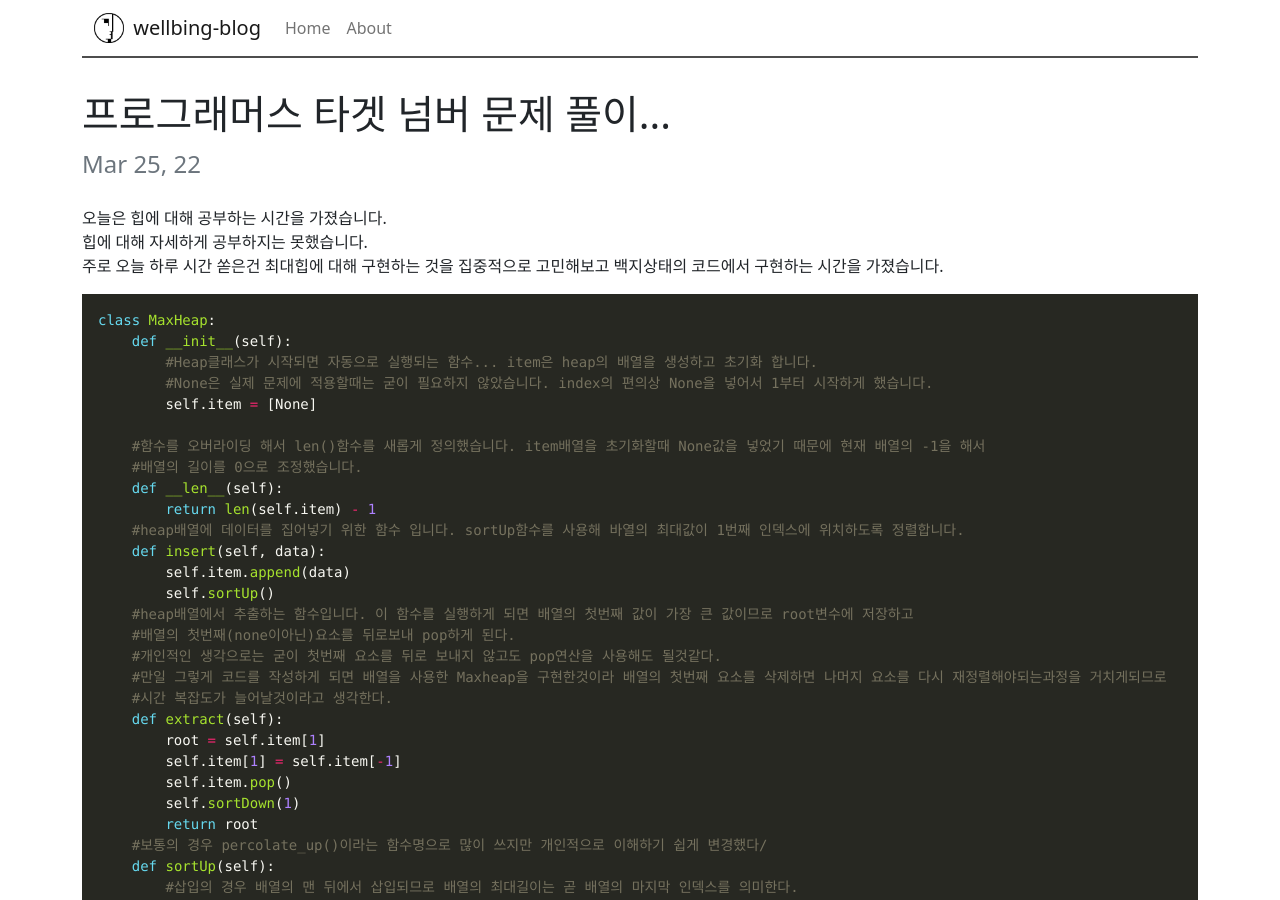
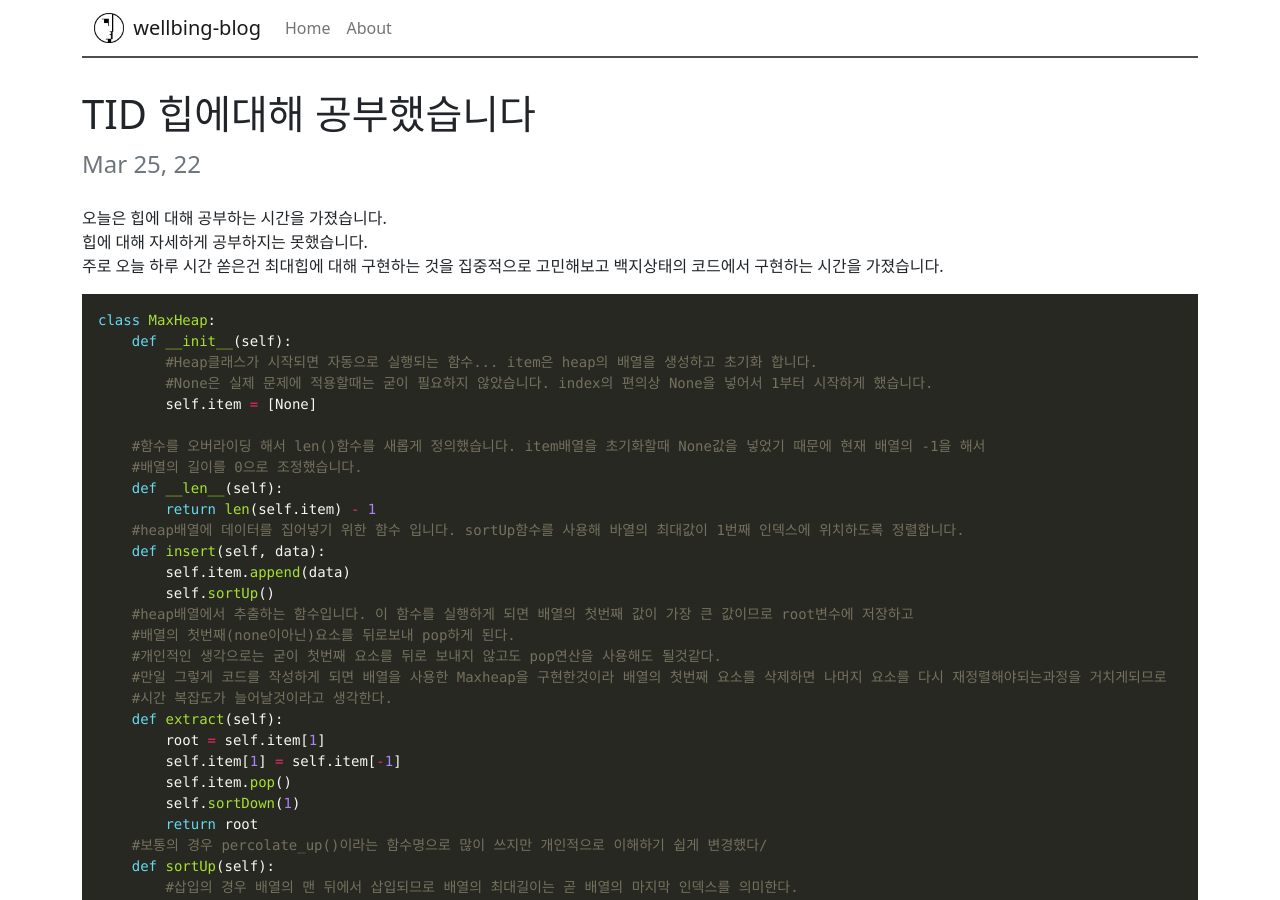
Before and after one commit to fomula91/fomula91.github.io, a Jekyll site: the page built from _posts/2022-3-25-TodayIdo.md, in a window 1280 px wide and 900 px high. Built offline with Jekyll 4.4.1, drawn with Linux system fonts in a browser that asks for light colours.

Commit message:
update post

```diff
--- a/_posts/2022-3-25-TodayIdo.md
+++ b/_posts/2022-3-25-TodayIdo.md
@@ -1,6 +1,6 @@
 ---
 layout: post
-title: 프로그래머스 타겟 넘버 문제 풀이...
+title: TID 힙에대해 공부했습니다
 ---
 오늘은 힙에 대해 공부하는 시간을 가졌습니다.
 힙에 대해 자세하게 공부하지는 못했습니다.
```
Also changed, not shown: _posts/2022-3-26-TodayIdo.md (+1 -1 lines).
